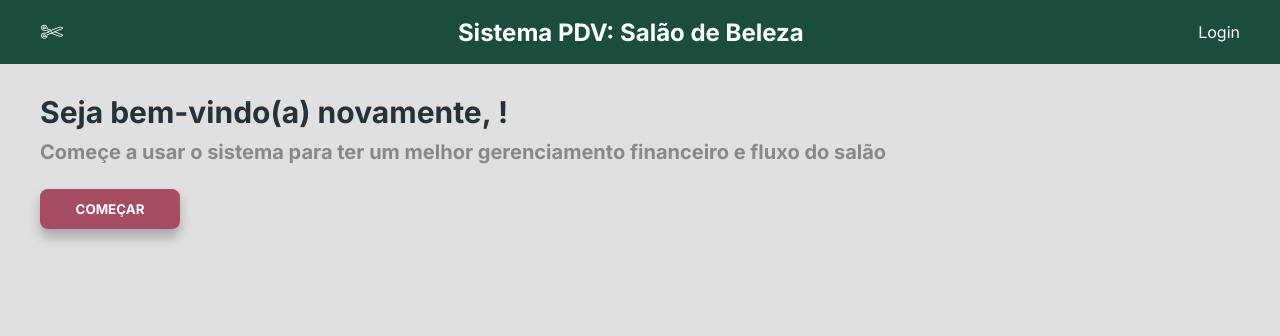
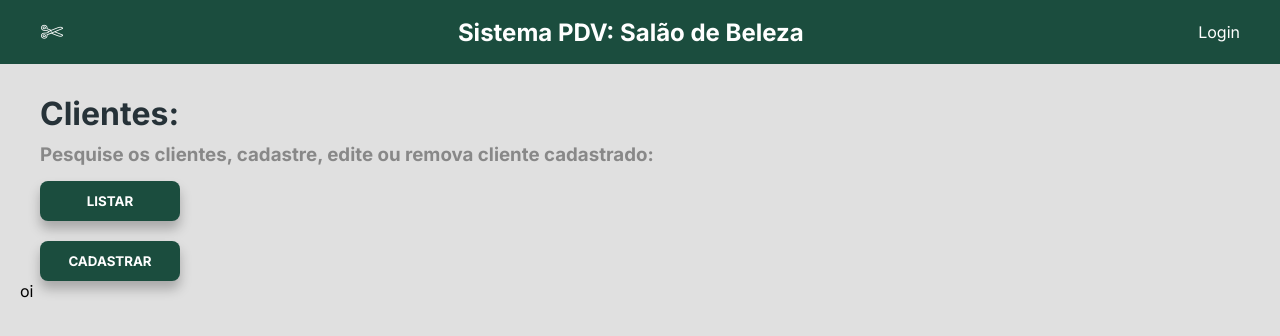
Before and after one commit to cauerg44/salon-manager, a React (Vite) app in the folder beauty-core-frontend/: page /clients/listing in a window 1280 px wide. Before the commit this address led to /. Shown: the top 336 px of the page. Built offline with nearby package versions, Linux system fonts and the light colour scheme; no server answers.

Commit message:
wip: client page

```diff
--- a/beauty-core-frontend/src/App.tsx
+++ b/beauty-core-frontend/src/App.tsx
@@ -9,6 +9,8 @@ import { unstable_HistoryRouter as HistoryRouter } from 'react-router-dom';
 import { history } from './utils/history';
 import { useState } from "react";
 import { ContextProfessionalLogged } from "./utils/context-professional-logged";
+import ClientsListing from "./routes/ClientHome/Clients/ClientsListing";
+import Clients from "./routes/ClientHome/Clients";
 
 export default function App() {
 
@@ -27,6 +29,9 @@ export default function App() {
               <Route path="specializations" element={<Specializations />}>
                 <Route path="listing" element={<SpecializationsListing />} />
               </Route>
+              <Route path="clients" element={<Clients />}>
+                <Route path="listing" element={<ClientsListing />} />
+              </Route>
             </Route>
             <Route path="*" element={<Navigate to={"/"} />} />
           </Routes>
--- /dev/null
+++ b/beauty-core-frontend/src/routes/ClientHome/Clients/ClientsListing/index.tsx
@@ -0,0 +1,7 @@
+import './styles.css';
+
+export default function ClientsListing() {
+  return (
+    <div>oi</div>
+  );
+}
--- /dev/null
+++ b/beauty-core-frontend/src/routes/ClientHome/Clients/ClientsListing/styles.css
@@ -0,0 +1,9 @@
+#specializations-listing-section {
+  padding: 20px 0;
+}
+
+.bcf-specialty-cards-modal {
+  display: grid;
+  grid-gap: 20px;
+  grid-template-columns: repeat(auto-fill, minmax(250px, 1fr));
+}
--- /dev/null
+++ b/beauty-core-frontend/src/routes/ClientHome/Clients/index.tsx
@@ -0,0 +1,24 @@
+
+import { Link, Outlet } from 'react-router-dom';
+import ButtonSecondary from '../../../components/ButtonSecondary';
+import './styles.css';
+
+export default function Clients() {
+  return (
+    <>
+      <section id="clients-section" className="bcf-container-1200px">
+        <div className='bcf-clients-modal'>
+          <h2>Clientes:</h2>
+          <h3>Pesquise os clientes, cadastre, edite ou remova cliente cadastrado: </h3>
+          <div className='bcf-clients-modal-buttons'>
+            <Link to={"/clients/listing"}>
+              <ButtonSecondary text='Listar' />
+            </Link>
+            <ButtonSecondary text='Cadastrar' />
+          </div>
+        </div>
+      </section>
+      <Outlet />
+    </>
+  );
+}
--- /dev/null
+++ b/beauty-core-frontend/src/routes/ClientHome/Clients/styles.css
@@ -0,0 +1,20 @@
+.bcf-clients-modal {
+  margin-top: 30px;
+}
+
+.bcf-clients-modal h2 {
+  font-size: 32px;
+  margin-bottom: 10px;
+  color: var(--bcf--bg-color-tertiary);
+}
+
+.bcf-clients-modal h3 {
+  color: var(--bcf--font-color-tertiary);
+  margin-bottom: 15px;
+}
+
+.bcf-clients-modal-buttons {
+  display: grid;
+  grid-gap: 20px;
+  grid-template-columns: repeat(auto-fill, minmax(auto, 1fr));
+}
--- a/beauty-core-frontend/src/routes/ClientHome/General/index.tsx
+++ b/beauty-core-frontend/src/routes/ClientHome/General/index.tsx
@@ -10,11 +10,17 @@ export default function General() {
         <div className='bcf-actions-items-general'>
           <div className='bcf-action-item'>◷ Atendimentos</div>
           <div className='bcf-action-item'>✂︎ Profissionais</div>
-          <div className='bcf-action-item'>👤︎ Clientes</div>
+
+          <Link to={"/clients"}>
+            <div className='bcf-action-item'>👤︎ Clientes</div>
+          </Link>
+
           <div className='bcf-action-item'>☰ Serviços</div>
+
           <Link to={"/specializations"}>
             <div className='bcf-action-item'>✪ Especialidades</div>
           </Link>
+
           <div className='bcf-action-item'>💳︎ Pagamentos</div>
         </div>
       </div>
```
